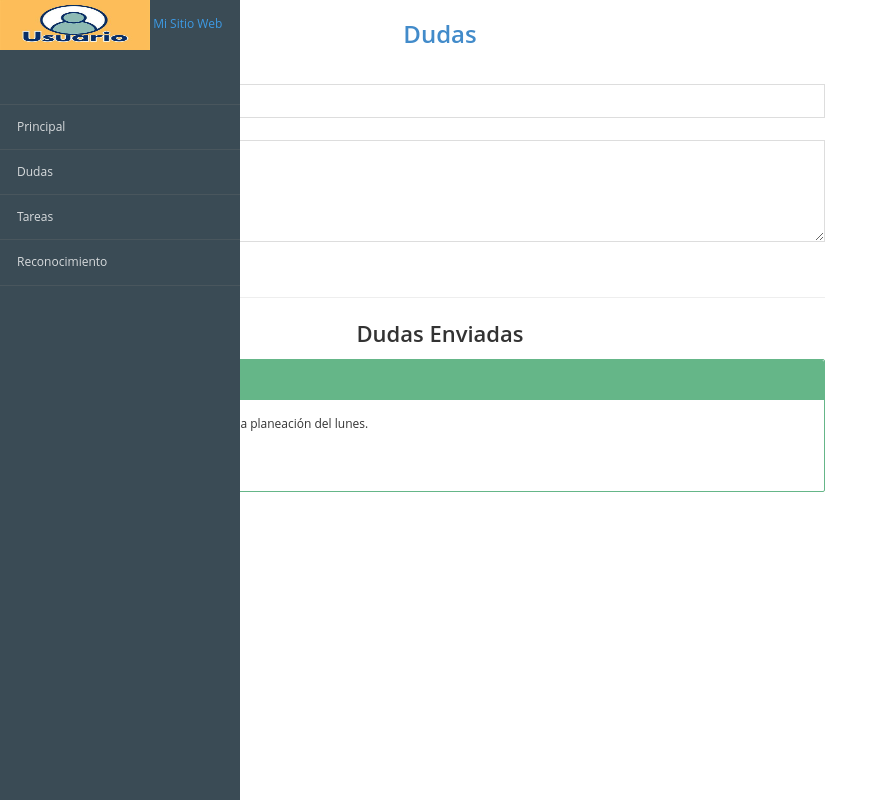
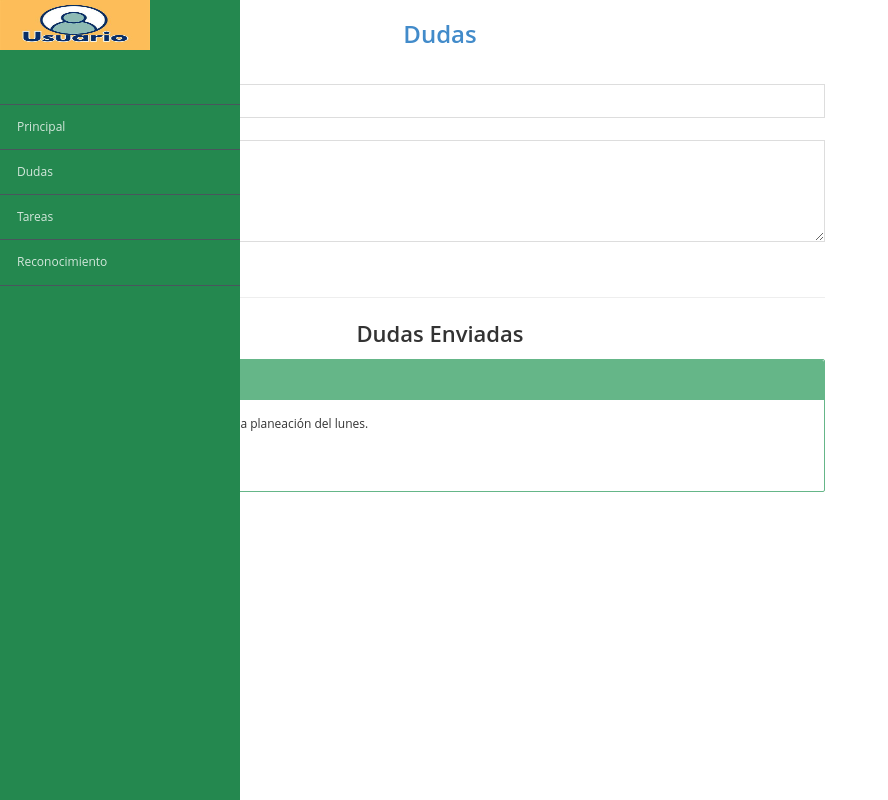
Before and after one commit to LuisMox-ctr/JardinDeNinos1, a Django app: page /dudas/ in a window 1280 px wide. Shown: the whole page, without its empty margins (0-888 px from the left). Run offline with Django 5.2, Linux system fonts and the light colour scheme; some libraries are stand-ins or nearby versions.

Commit message:
cambio de color al sidebar

```diff
--- a/inicio/templates/inicio/encabezado.html
+++ b/inicio/templates/inicio/encabezado.html
@@ -52,11 +52,10 @@
 </head>
 <!--Diego Daniel Yañez Zacarias-->>
 <body>
-    <div class="sidebar">
+    <div class="sidebar" style="background-color: #24884f;">
         <div class="logo-container">
             <a href="{% url 'principal' %}">
               <img src="{% static 'imagenes/encabezado.jpg' %}" alt="Logo del Sitio" class="logo" width="150" height="50">
-                <span class="site-name">Mi Sitio Web</span>
             </a>
         </div>
         <div class="sidebar-content">
```
